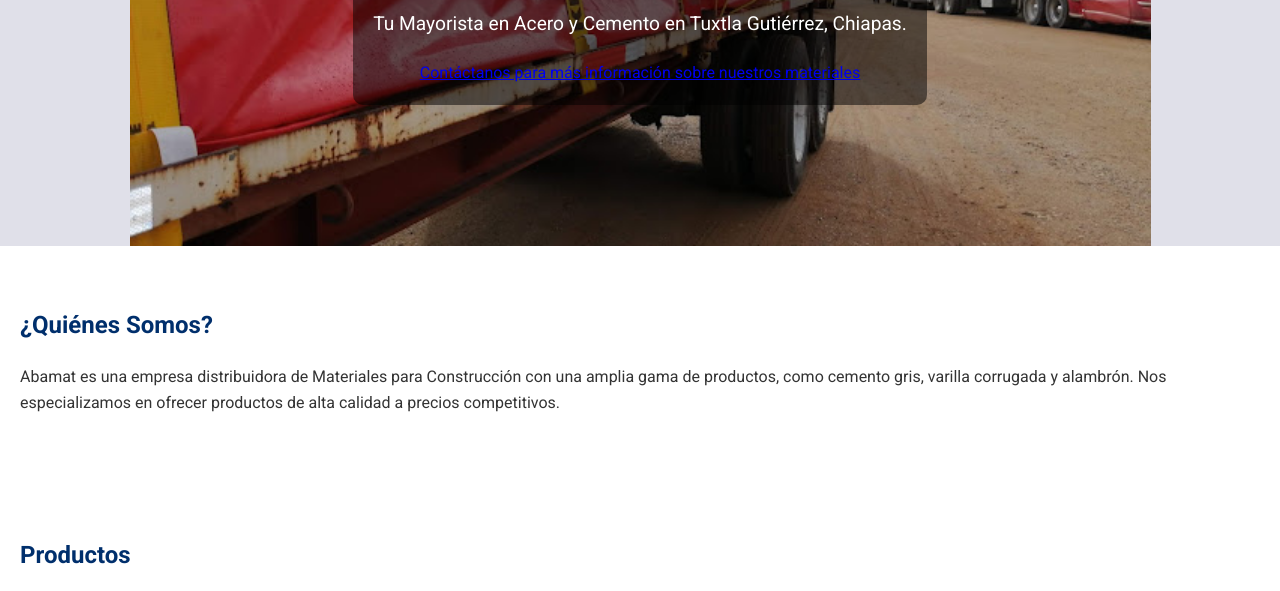
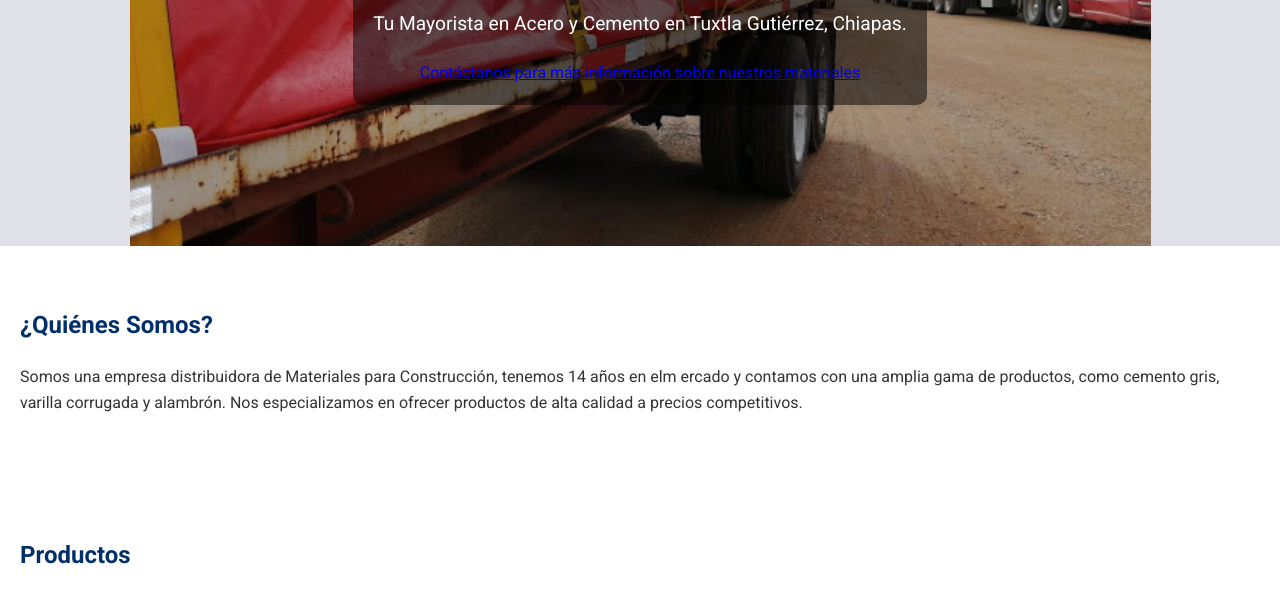
Before and after one commit to ruldiaz/abamat, a website: page frontend/src/index.html in a window 1280 px wide. Shown: the part 470-1061 px from the top of the page. Drawn offline with Linux system fonts and the light colour scheme.

Commit message:
antiguedad

```diff
--- a/frontend/src/index.html
+++ b/frontend/src/index.html
@@ -51,7 +51,7 @@
 
       <section id="about" class="about-us">
         <h2>¿Quiénes Somos?</h2>
-        <p>Abamat es una empresa distribuidora de Materiales para Construcción con una amplia gama de productos, como cemento gris, varilla corrugada y alambrón. Nos especializamos en ofrecer productos de alta calidad a precios competitivos.</p>
+        <p>Somos una empresa distribuidora de Materiales para Construcción, tenemos 14 años en elm ercado y contamos con una amplia gama de productos, como cemento gris, varilla corrugada y alambrón. Nos especializamos en ofrecer productos de alta calidad a precios competitivos.</p>
       </section>
 
       <section id="products" class="products">
```
